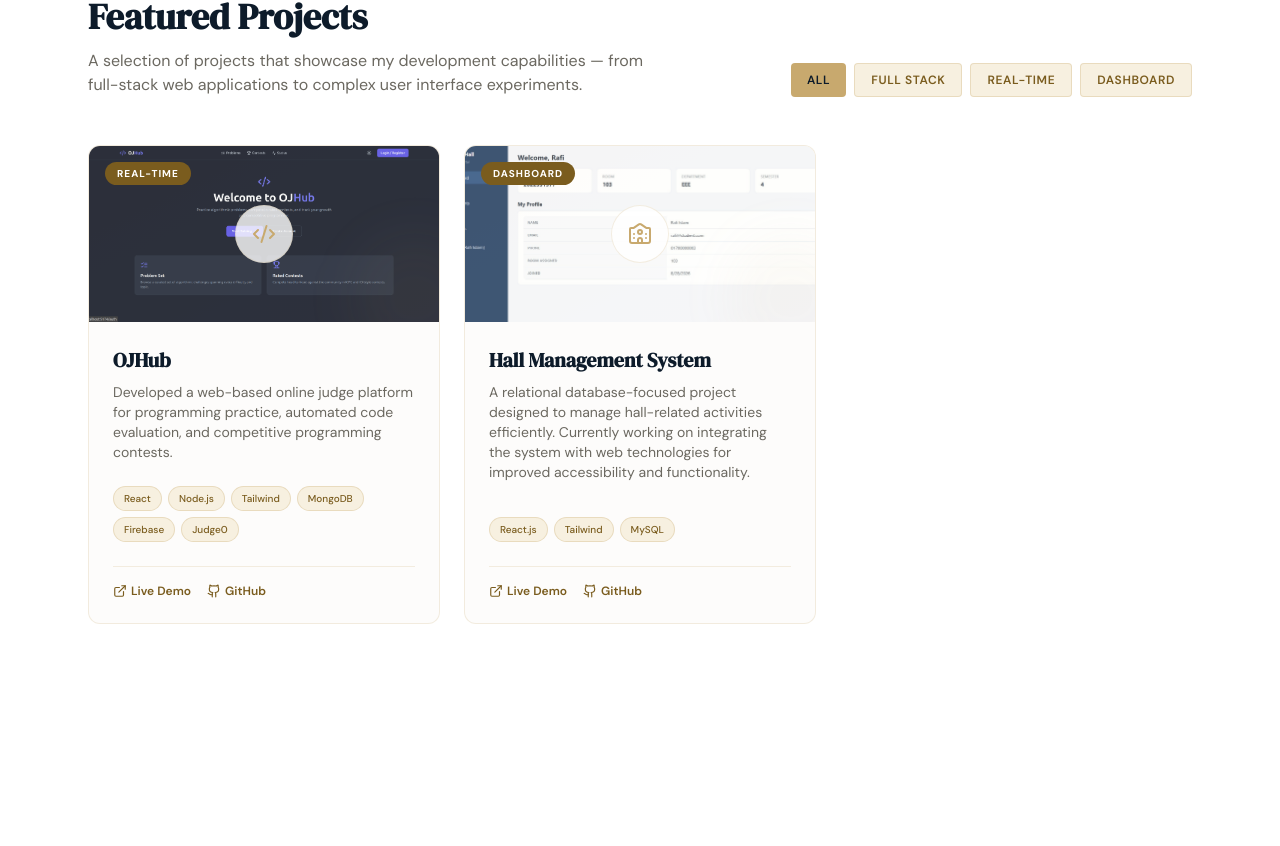
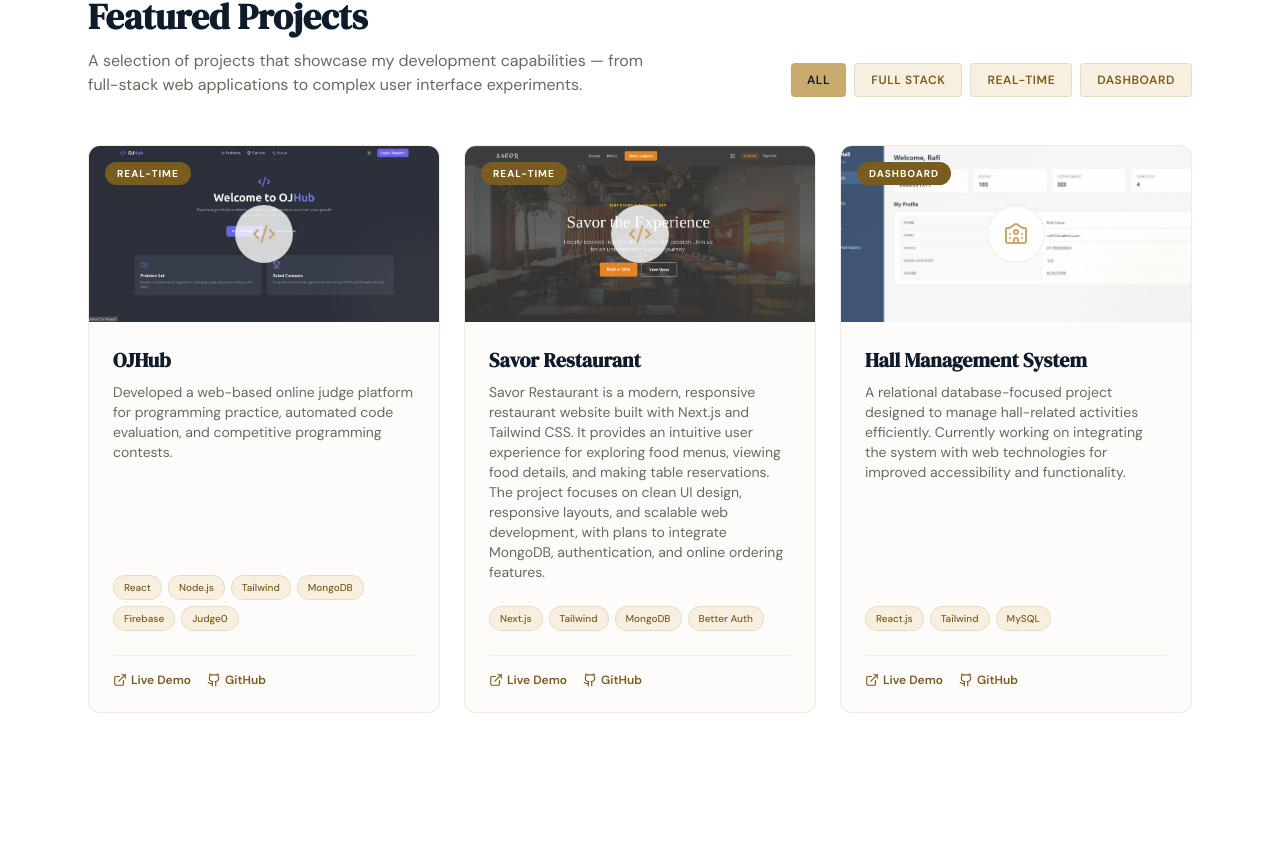
Before and after one commit to Jabir-Ahmed-43/Portfolio, a React (Vite) app: page / in a window 1280 px wide. Shown: the part 2364-3210 px from the top of the page. Built offline with nearby package versions, Linux system fonts and the light colour scheme.

Commit message:
Next.js project added

```diff
--- a/src/components/Projects.jsx
+++ b/src/components/Projects.jsx
@@ -19,6 +19,18 @@ export const Projects = () => {
       stack: ["React", "Node.js", "Tailwind", "MongoDB", "Firebase", "Judge0"],
       demoUrl: "#",
       githubUrl: "https://github.com/Jabir-Ahmed-43/OJHub",
+    },
+    {
+      title: "Savor Restaurant",
+      category: "Real-time",
+      tag: "Real-time",
+      image: "/images/Savor-rest.png",
+      icon: <Code2 size={24} className="text-accent" />,
+      description:
+        "Savor Restaurant is a modern, responsive restaurant website built with Next.js and Tailwind CSS. It provides an intuitive user experience for exploring food menus, viewing food details, and making table reservations. The project focuses on clean UI design, responsive layouts, and scalable web development, with plans to integrate MongoDB, authentication, and online ordering features.",
+      stack: ["Next.js", "Tailwind", "MongoDB", "Better Auth"],
+      demoUrl: "https://savor-restaurant-theta.vercel.app/",
+      githubUrl: "https://github.com/Jabir-Ahmed-43/Savor-restaurant",
     },
     {
       title: "Hall Management System",
--- a/src/components/Skills.jsx
+++ b/src/components/Skills.jsx
@@ -42,6 +42,7 @@ export const Skills = () => {
       icon: <Cpu size={22} className="text-accent-light dark:text-accent" />,
       skills: [
         { name: "Git & GitHub", isAccent: true },
+        { name: "Next.js", isAccent: true },
         { name: "VS Code", isAccent: true },
         { name: "Postman", isAccent: true },
         { name: "Docker", isAccent: false },
```
Also changed, not shown: public/images/Savor-rest.png (added).
